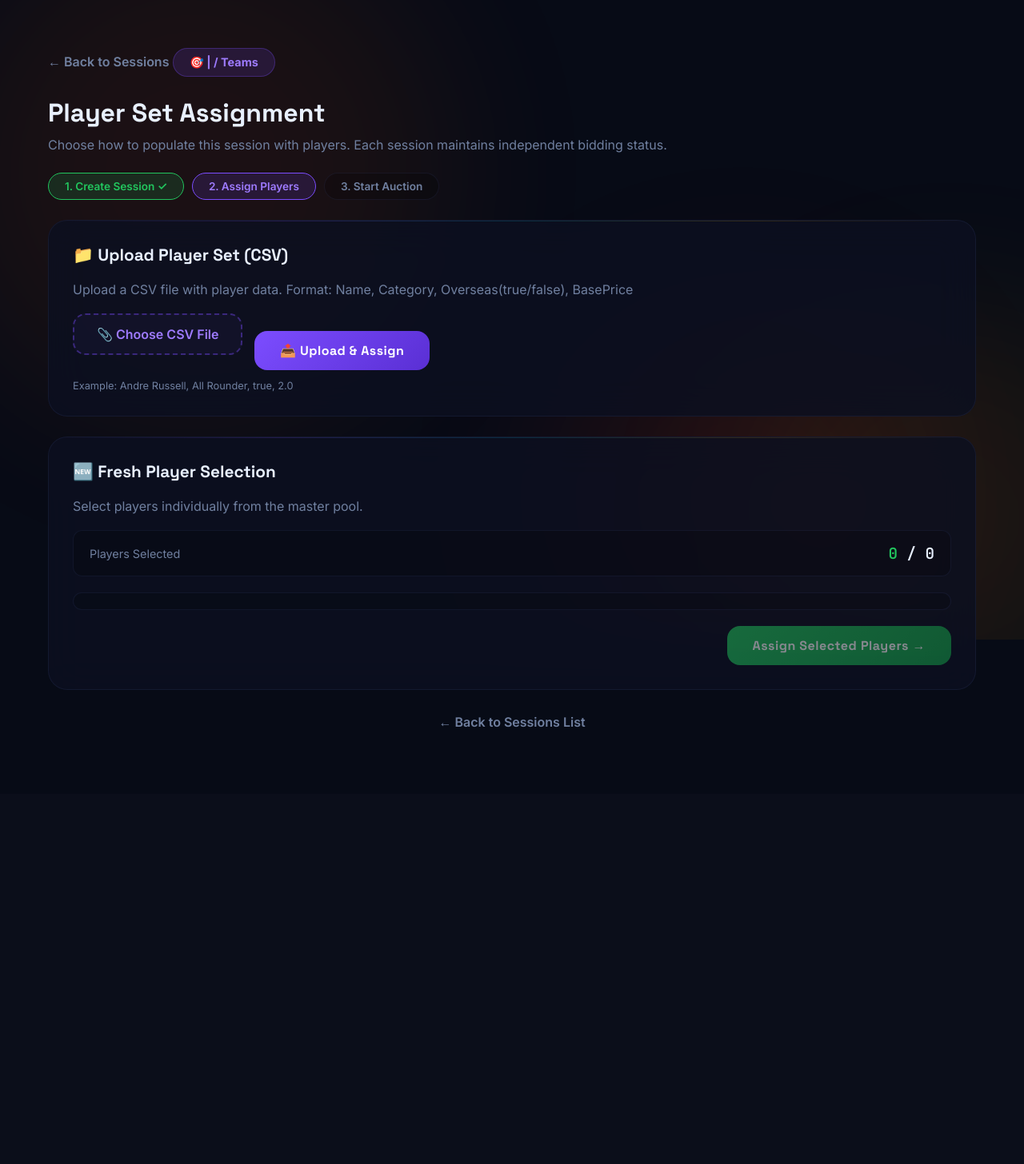
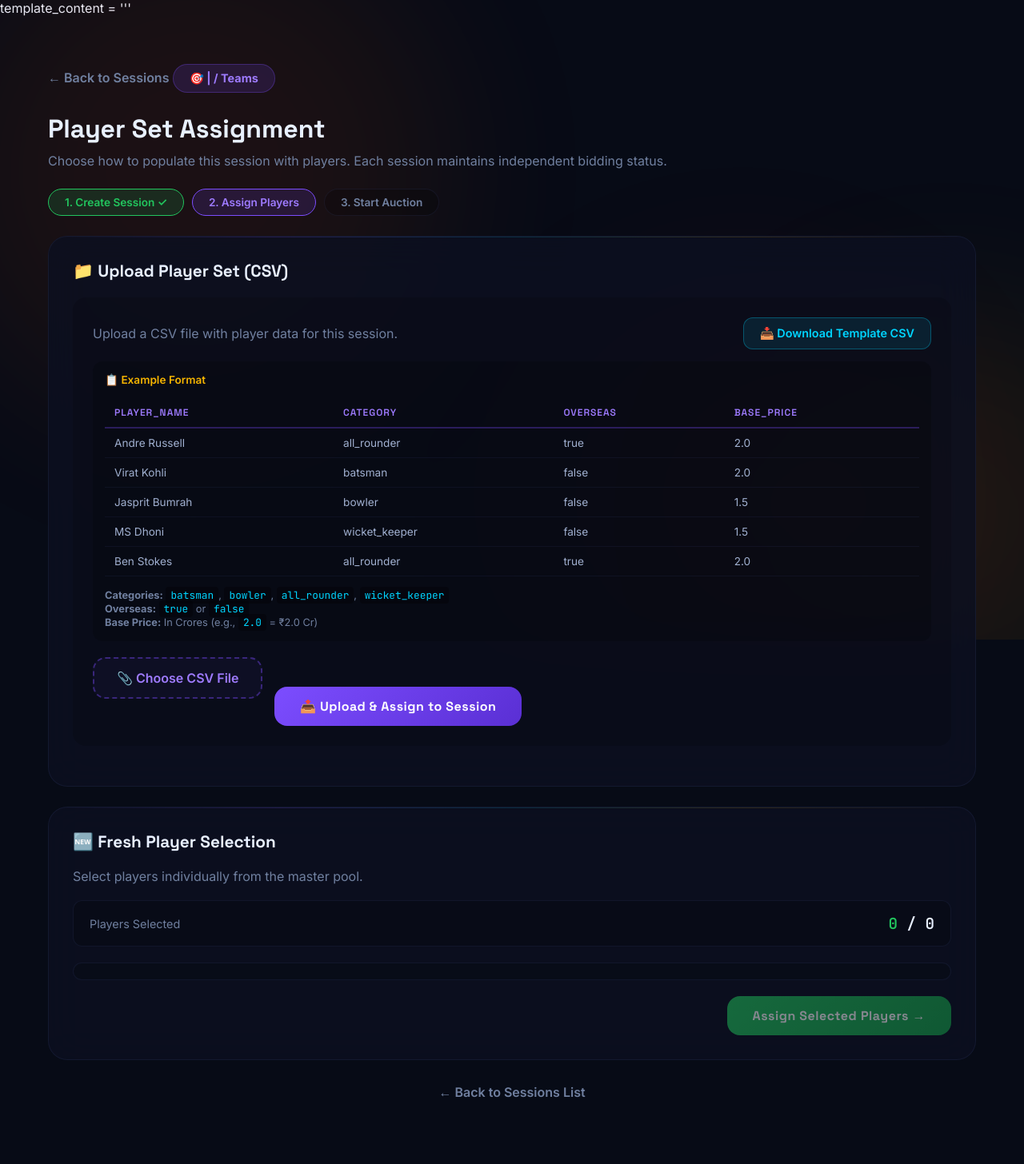
Before and after one commit to RaahulKannaK/IPL_Auction, a Flask app: template cricket_auction/templates/admin/players.html in a window 1280 px wide. Shown: the whole page at 80% size. Before the commit the page ends 910 px from the top, so only its background shows below. Run offline with Flask 3, Linux system fonts and the light colour scheme; the template is opened without the code that fills it, so the values that code supplies are empty.

Commit message:
updated players

```diff
--- a/cricket_auction/templates/admin/players.html
+++ b/cricket_auction/templates/admin/players.html
@@ -1,4 +1,4 @@
-{% extends "base.html" %}
+template_content = '''{% extends "base.html" %}
 
 {% block content %}
 <style>
@@ -77,10 +77,6 @@
         background: rgba(34, 197, 94, 0.05);
         box-shadow: 0 0 30px rgba(34, 197, 94, 0.1);
     }
-    .option-card.disabled {
-        opacity: 0.5;
-        cursor: not-allowed;
-    }
 
     .option-icon { font-size: 2.5rem; margin-bottom: 15px; }
     .option-title { font-family: 'Space Grotesk'; font-size: 1.2rem; font-weight: 700; color: var(--text-primary); margin-bottom: 8px; }
@@ -114,18 +110,89 @@
     .prev-stat .val { font-family: 'JetBrains Mono'; font-weight: 700; color: var(--text-primary); font-size: 1.1rem; }
     .prev-stat .lbl { font-size: 0.7rem; color: var(--text-dim); text-transform: uppercase; }
 
-    /* CSV Upload */
-    .file-input-wrapper { position: relative; overflow: hidden; display: inline-block; }
-    .file-input-wrapper input[type=file] { position: absolute; left: -9999px; }
+    /* CSV Upload Section */
+    .csv-section {
+        background: rgba(0, 0, 0, 0.15);
+        border-radius: 16px;
+        padding: 25px;
+        margin-bottom: 20px;
+    }
+
+    .file-input-wrapper {
+        position: relative;
+        overflow: hidden;
+        display: inline-block;
+        margin-bottom: 15px;
+    }
+    .file-input-wrapper input[type=file] {
+        position: absolute;
+        left: -9999px;
+    }
     .file-input-label {
-        padding: 14px 28px; border-radius: 16px;
+        padding: 14px 28px;
+        border-radius: 16px;
         border: 2px dashed rgba(124, 77, 255, 0.4);
         background: rgba(124, 77, 255, 0.05);
         color: var(--cosmic-purple-light);
-        cursor: pointer; font-weight: 600; transition: all 0.3s;
-        display: inline-flex; align-items: center; gap: 10px;
+        cursor: pointer;
+        font-weight: 600;
+        transition: all 0.3s;
+        display: inline-flex;
+        align-items: center;
+        gap: 10px;
     }
-    .file-input-label:hover { background: rgba(124, 77, 255, 0.1); border-color: var(--cosmic-purple-light); }
+    .file-input-label:hover {
+        background: rgba(124, 77, 255, 0.1);
+        border-color: var(--cosmic-purple-light);
+    }
+
+    /* Example Table */
+    .example-table {
+        width: 100%;
+        border-collapse: collapse;
+        margin: 15px 0;
+        font-size: 0.85rem;
+    }
+    .example-table th {
+        text-align: left;
+        padding: 10px 12px;
+        color: var(--cosmic-purple-light);
+        font-weight: 600;
+        border-bottom: 2px solid rgba(124, 77, 255, 0.3);
+        font-family: 'Space Grotesk';
+        text-transform: uppercase;
+        font-size: 0.75rem;
+        letter-spacing: 1px;
+    }
+    .example-table td {
+        padding: 10px 12px;
+        color: var(--text-secondary);
+        border-bottom: 1px solid rgba(100, 120, 200, 0.08);
+    }
+    .example-table tr:hover td {
+        background: rgba(124, 77, 255, 0.03);
+    }
+
+    /* Download Button */
+    .download-btn {
+        display: inline-flex;
+        align-items: center;
+        gap: 8px;
+        padding: 10px 20px;
+        border-radius: 12px;
+        background: rgba(0, 212, 255, 0.1);
+        color: var(--ice-blue);
+        border: 1px solid rgba(0, 212, 255, 0.3);
+        text-decoration: none;
+        font-weight: 600;
+        font-size: 0.9rem;
+        transition: all 0.3s;
+        cursor: pointer;
+    }
+    .download-btn:hover {
+        background: rgba(0, 212, 255, 0.2);
+        transform: translateY(-2px);
+    }
 
     /* Player Selector */
     .player-grid {
@@ -238,7 +305,6 @@
         border-color: #22c55e;
     }
 
-    /* Auto-continue banner */
     .auto-banner {
         background: rgba(34, 197, 94, 0.1);
         border: 1px solid rgba(34, 197, 94, 0.3);
@@ -261,6 +327,22 @@
         align-items: center;
     }
     .assigned-banner .text { color: #22c55e; font-weight: 600; }
+
+    .format-hint {
+        background: rgba(0, 0, 0, 0.2);
+        border-radius: 12px;
+        padding: 15px;
+        margin-top: 15px;
+    }
+    .format-hint .title { color: var(--gold); font-weight: 600; font-size: 0.85rem; margin-bottom: 8px; }
+    .format-hint code {
+        color: var(--ice-blue);
+        font-family: 'JetBrains Mono';
+        font-size: 0.8rem;
+        background: rgba(0, 0, 0, 0.3);
+        padding: 2px 6px;
+        border-radius: 4px;
+    }
 </style>
 
 <div class="assign-container">
@@ -358,25 +440,82 @@
     </div>
     {% endif %}
 
-    <!-- Option 2: CSV Upload -->
+    <!-- Option 2: CSV Upload with Template -->
     <div class="glass-panel" style="margin-bottom: 25px;">
         <h2>📁 Upload Player Set (CSV)</h2>
-        <p style="color: var(--text-dim); margin-bottom: 20px;">
-            Upload a CSV file with player data. Format: Name, Category, Overseas(true/false), BasePrice
+
+        <div class="csv-section">
+            <div style="display: flex; justify-content: space-between; align-items: center; margin-bottom: 15px; flex-wrap: wrap; gap: 10px;">
+                <p style="color: var(--text-dim); margin: 0;">
+                    Upload a CSV file with player data for this session.
                 </p>
+                <a href="/static/templates/player_template.csv" download class="download-btn">
+                    📥 Download Template CSV
+                </a>
+            </div>
 
-        <form id="csvUploadForm" enctype="multipart/form-data">
+            <!-- Example Data Table -->
+            <div class="format-hint">
+                <div class="title">📋 Example Format</div>
+                <table class="example-table">
+                    <thead>
+                        <tr>
+                            <th>player_name</th>
+                            <th>category</th>
+                            <th>overseas</th>
+                            <th>base_price</th>
+                        </tr>
+                    </thead>
+                    <tbody>
+                        <tr>
+                            <td>Andre Russell</td>
+                            <td>all_rounder</td>
+                            <td>true</td>
+                            <td>2.0</td>
+                        </tr>
+                        <tr>
+                            <td>Virat Kohli</td>
+                            <td>batsman</td>
+                            <td>false</td>
+                            <td>2.0</td>
+                        </tr>
+                        <tr>
+                            <td>Jasprit Bumrah</td>
+                            <td>bowler</td>
+                            <td>false</td>
+                            <td>1.5</td>
+                        </tr>
+                        <tr>
+                            <td>MS Dhoni</td>
+                            <td>wicket_keeper</td>
+                            <td>false</td>
+                            <td>1.5</td>
+                        </tr>
+                        <tr>
+                            <td>Ben Stokes</td>
+                            <td>all_rounder</td>
+                            <td>true</td>
+                            <td>2.0</td>
+                        </tr>
+                    </tbody>
+                </table>
+                <p style="color: var(--text-dim); font-size: 0.8rem; margin-top: 10px;">
+                    <strong>Categories:</strong> <code>batsman</code>, <code>bowler</code>, <code>all_rounder</code>, <code>wicket_keeper</code><br>
+                    <strong>Overseas:</strong> <code>true</code> or <code>false</code><br>
+                    <strong>Base Price:</strong> In Crores (e.g., <code>2.0</code> = ₹2.0 Cr)
+                </p>
+            </div>
+
+            <form id="csvUploadForm" enctype="multipart/form-data" style="margin-top: 20px;">
                 <div class="file-input-wrapper">
                     <input type="file" name="file" id="csvFile" accept=".csv" required>
                     <label for="csvFile" class="file-input-label">📎 Choose CSV File</label>
                 </div>
                 <button type="button" class="btn btn-primary" onclick="uploadCSV()" style="margin-left: 10px;">
-                📤 Upload & Assign
+                    📤 Upload & Assign to Session
                 </button>
             </form>
-        <p style="color: var(--text-dim); font-size: 0.8rem; margin-top: 12px;">
-            Example: Andre Russell, All Rounder, true, 2.0
-        </p>
+        </div>
     </div>
 
     <!-- Option 3: Fresh Player Selection -->
@@ -424,7 +563,6 @@ let selectedPreviousSessionId = null;
 let selectedPlayers = new Set();
 const sessionId = {{ session.id }};
 
-// Auto-continue for full team coverage
 function autoContinueSameSet() {
     const prevId = {{ session.auto_previous_id or 'null' }};
     if (!prevId) return;
@@ -568,3 +706,27 @@ document.getElementById('csvFile').addEventListener('change', function() {
 });
 </script>
 {% endblock %}
+'''
+
+# Save the template
+with open('/mnt/agents/output/assign_players.html', 'w') as f:
+    f.write(template_content)
+
+# Also create the CSV template file
+csv_template = '''player_name,category,overseas,base_price
+Andre Russell,all_rounder,true,2.0
+Virat Kohli,batsman,false,2.0
+Jasprit Bumrah,bowler,false,1.5
+MS Dhoni,wicket_keeper,false,1.5
+Ben Stokes,all_rounder,true,2.0
+Rohit Sharma,batsman,false,2.0
+Rashid Khan,bowler,true,1.5
+Jos Buttler,wicket_keeper,true,1.5
+Hardik Pandya,all_rounder,false,2.0
+Trent Boult,bowler,true,1.5
+'''
+
+with open('/mnt/agents/output/player_template.csv', 'w') as f:
+    f.write(csv_template)
+
+print("Files saved successfully!")
```
Also changed, not shown: cricket_auction/routes/admin/players.py (+15 -0 lines). Lines whose indentation alone changed are shown as unchanged.
